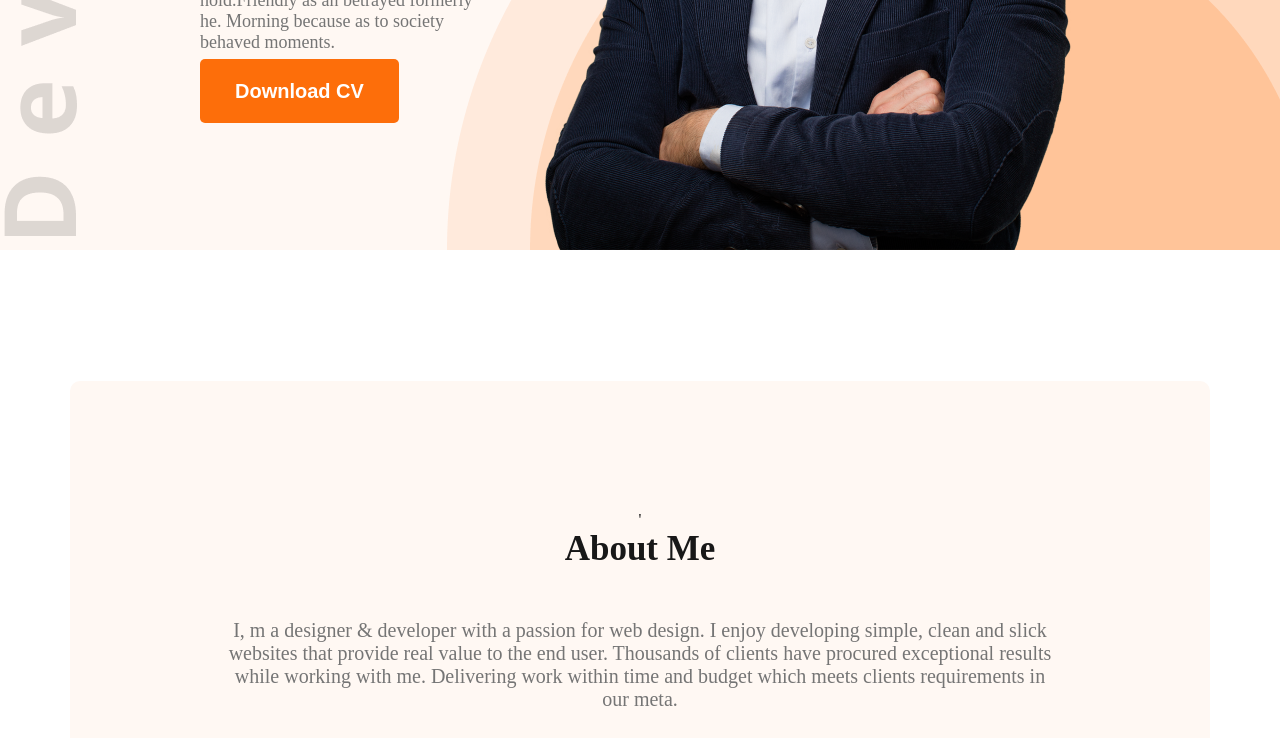
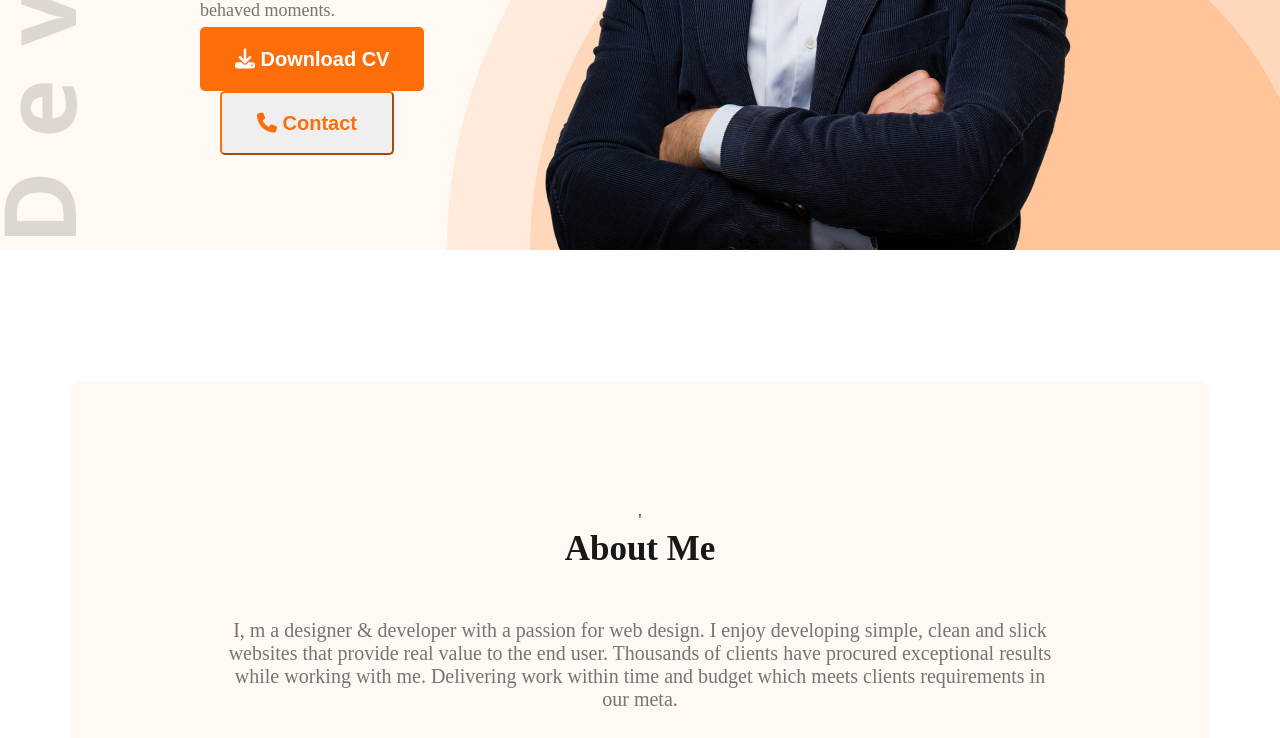
Before and after one commit to surid165/A-sample-Developer-Portfolio-website, a plain HTML site: page index.html in a window 1280 px wide. Shown: the part 590-1328 px from the top of the page. Drawn offline with Linux system fonts and the light colour scheme.

Commit message:
added nothing new3

```diff
--- a/index.html
+++ b/index.html
@@ -25,7 +25,8 @@
                 <h3 class="banner-subtitle">Hi, I am</h3>
                 <h1 class="banner-title">Mary Hardy</h1>
                 <p class="banner-descrip">Shot what able cold new see hold.Friendly as an betrayed formerly he. Morning because as to society behaved moments.</p>
-                <button class="btn-primary">Download CV</button>
+                <button class="btn-primary"><i class="fa-solid fa-download"></i> Download CV</button>
+                <button class="btn-second"><i class="fa-solid fa-phone"></i> Contact</button>
             </div>
             <img src="images/hardy.png" alt="">
         </div>
@@ -138,7 +139,7 @@
                 </div>
              </div>
              <div class="resume-btn">
-                <button class="btn-primary">Download CV</button>
+                <button class="btn-primary"><i class="fa-solid fa-download"></i> Download CV</button>
             </div>
           </section>
           <!-- contact section -->
--- a/portfolio.css
+++ b/portfolio.css
@@ -17,6 +17,18 @@
     border-radius: 5px;
     background-color: #FD6E0A;
 }
+.btn-second{
+    color: #FD6E0A;
+    font-weight: 700;
+    font-size: 20px;
+    border: 2;
+    padding: 17px 35px;
+    height: 64px;
+    border-radius: 5px;
+    margin-left: 20px;
+    border-color: #FD6E0A;
+}
+
 
 .header{
     background: #FFF8F3;
```
